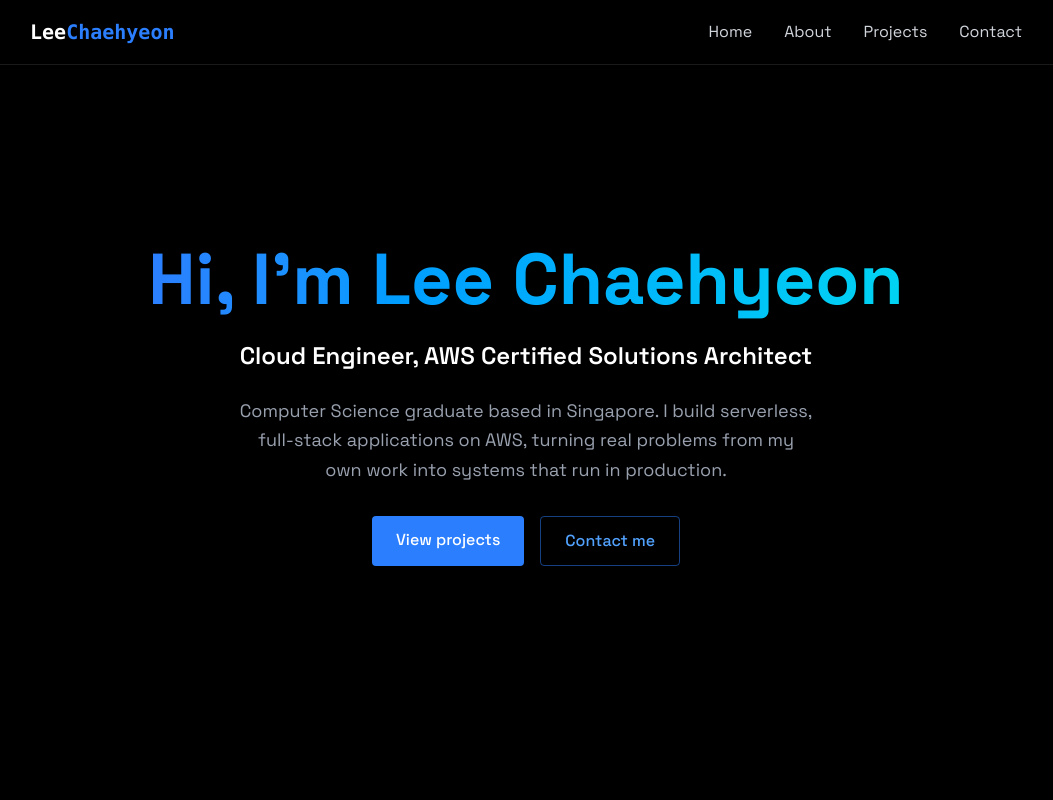
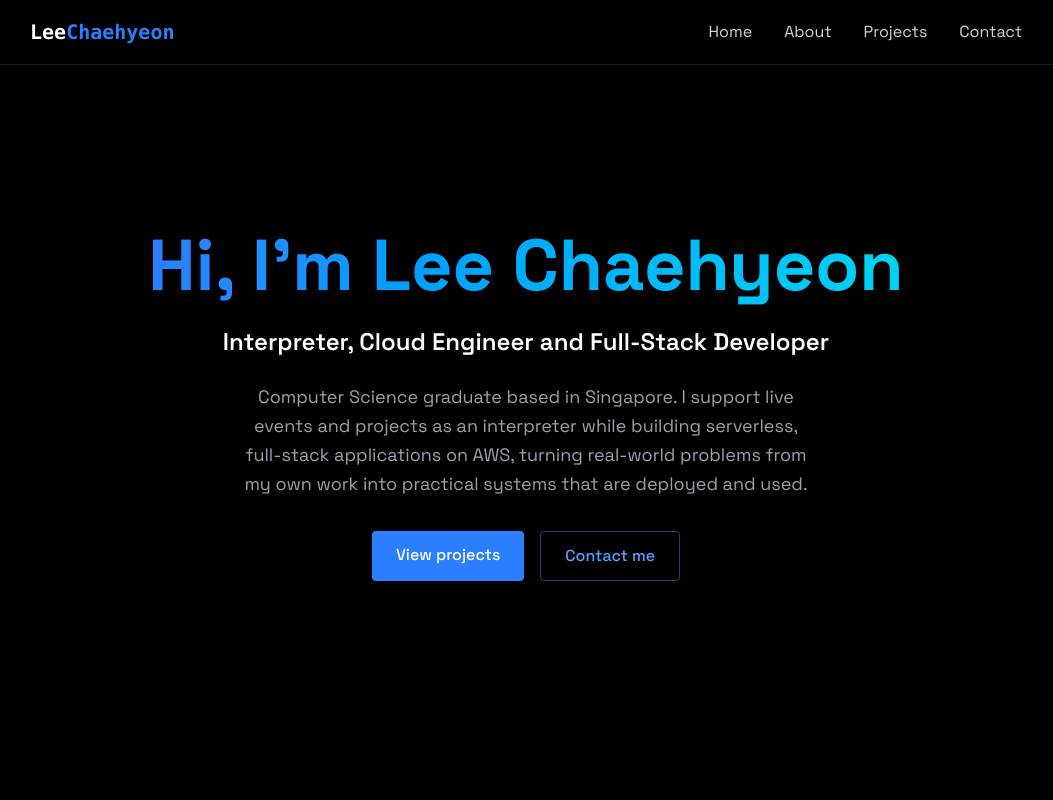
Before and after one commit to Peter-Lee00/leechaehyeon-portfolio, a React (Vite) app: page / in a window 1280 px wide. Shown: the top 800 px of the page, without its empty margins (114-1167 px from the left). Built offline with nearby package versions, Linux system fonts and the light colour scheme.

Commit message:
Home Update

```diff
--- a/src/components/sections/Home.jsx
+++ b/src/components/sections/Home.jsx
@@ -13,12 +13,14 @@ export const Home = () => {
           </h1>
 
           <p className="text-xl md:text-2xl font-semibold text-white mb-6">
-            Cloud Engineer, AWS Certified Solutions Architect
+            Interpreter, Cloud Engineer and Full-Stack Developer
           </p>
 
           <p className="text-gray-400 text-lg mb-8 max-w-xl mx-auto leading-relaxed">
-            Computer Science graduate based in Singapore. I build serverless, full-stack applications on
-            AWS, turning real problems from my own work into systems that run in production.
+            Computer Science graduate based in Singapore. I support live events and projects as an interpreter
+            while building serverless, full-stack applications on AWS, turning real-world problems
+            from my own work into practical systems that are deployed and used.
+
           </p>
 
           <div className="flex flex-wrap justify-center gap-4">
```
